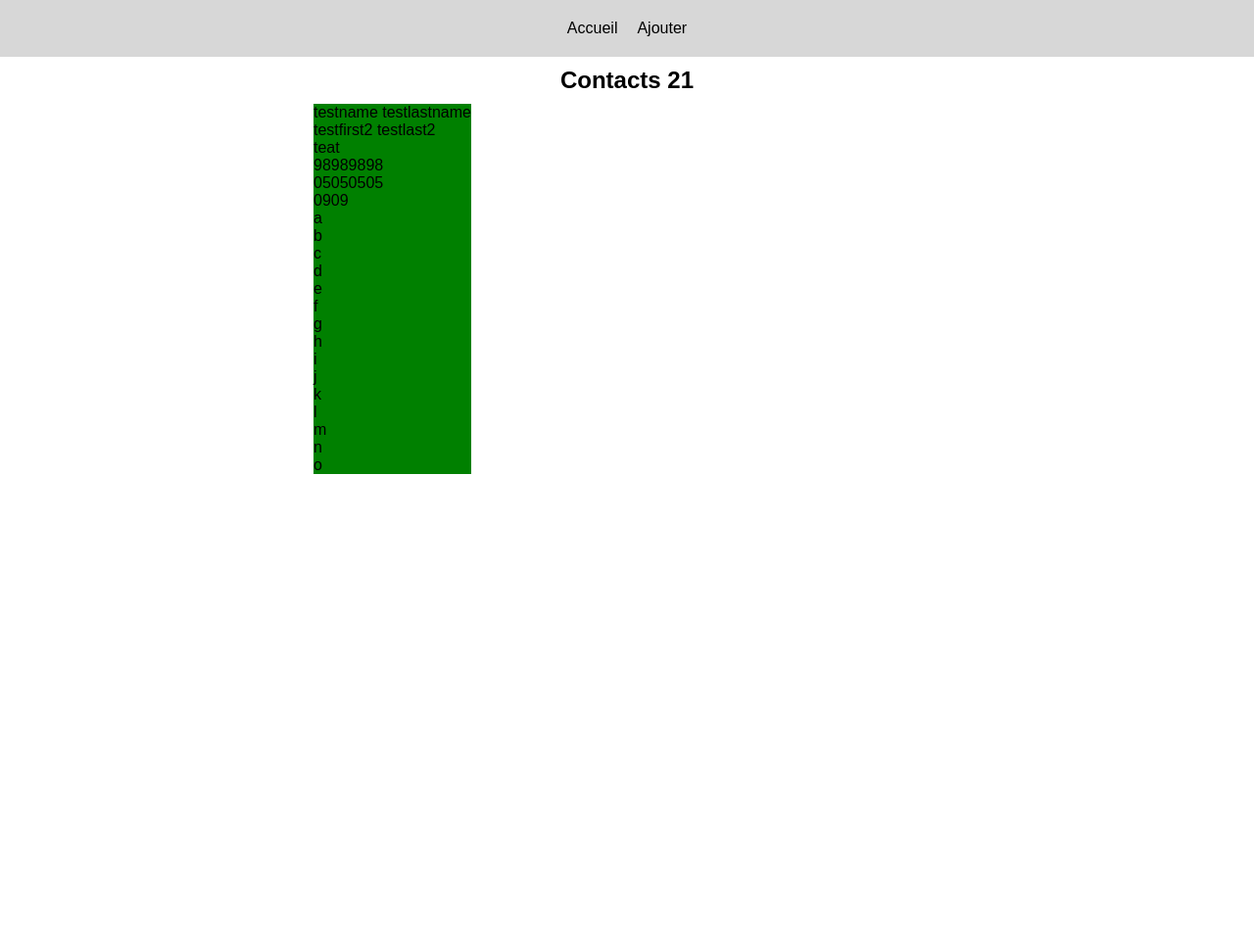
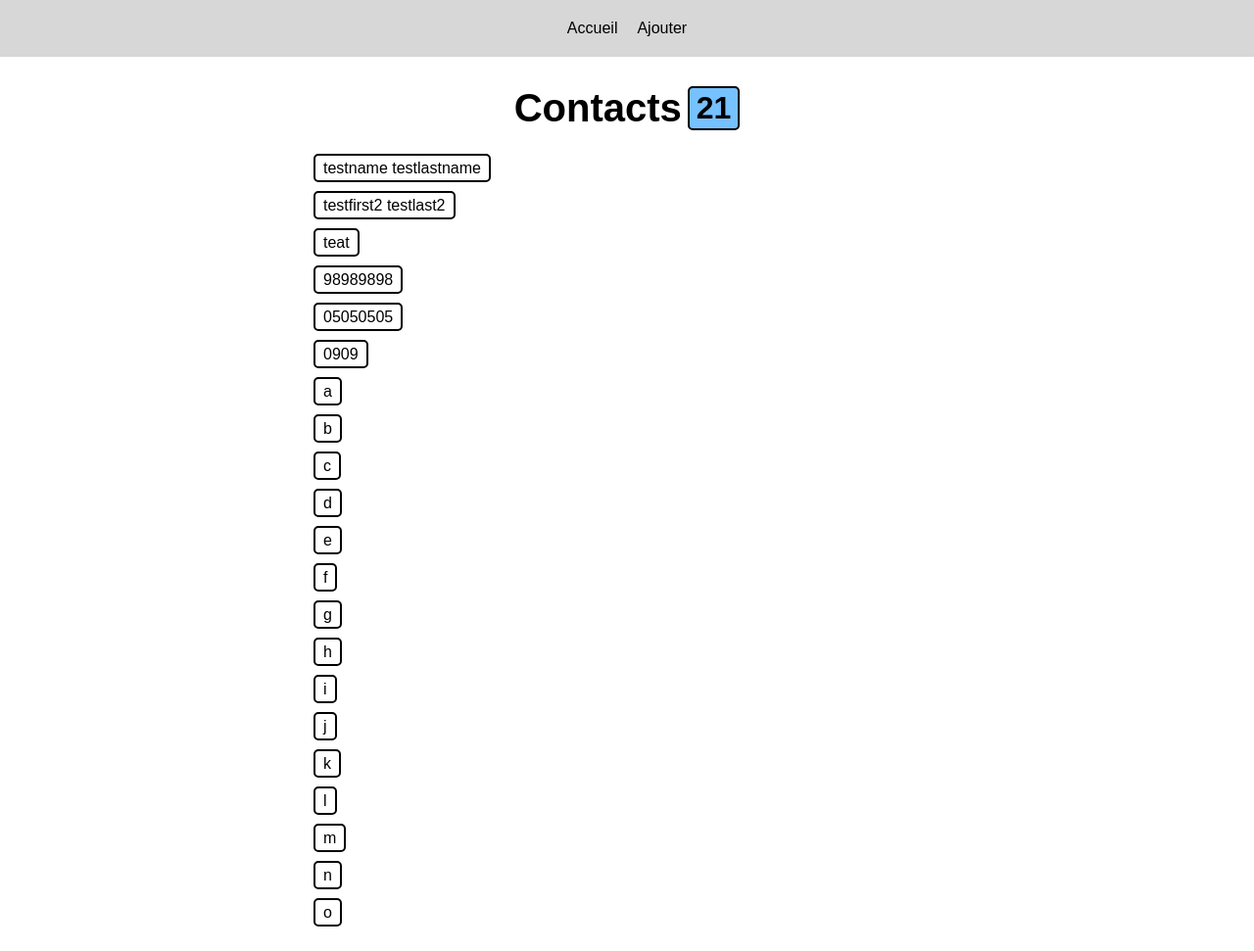
Before and after one commit to k-3st3ban/repertoire_tel_NSI, a Flask app: page / in a window 1280 px wide. Shown: the whole page at 98% size. Before the commit the page ends 484 px from the top, so only its background shows below. Run offline with Flask 2, Linux system fonts and the light colour scheme; data comes from the database, SQL or seed files in the repository; both versions use the stored data as it was after the commit.

Commit message:
index page styles

```diff
--- a/static/css/styles.css
+++ b/static/css/styles.css
@@ -1,3 +1,7 @@
+:root {
+    --main-bg-color: rgb(215, 215, 215);
+}
+
 * {
     margin: 0;
     padding: 0;
@@ -11,7 +15,7 @@ header {
     display: flex;
     justify-content: center;
     align-items: center;
-    background-color: rgb(215, 215, 215);
+    background-color: var(--main-bg-color);
     padding-block: 20px;
 }
 
@@ -28,7 +32,7 @@ main {
     justify-content: center;
     align-items: center;
     gap: 10px;
-    padding-block: 10px;
+    padding-block: 30px;
 }
 
 .main-container {
@@ -37,15 +41,42 @@ main {
     flex-direction: column;
     justify-content: center;
     align-items: flex-start;
-    gap: 10px;
+    gap: 30px;
 }
 
 .main-container h1 {
     align-self: center;
+    display: flex;
+    justify-content: center;
+    align-items: center;
+    gap: 6px;
+    font-size: 2.5rem;
 }
 
 .contacts-list {
-    background-color: green;
+    display: flex;
+    justify-content: flex-start;
+    align-items: flex-start;
+    flex-direction: column;
+    gap: 20px;
+}
+
+.contacts-list a {
+    border: 2px solid black;
+    border-radius: 5px;
+    padding: 4px 8px;
+}
+
+.contacts-list a:hover {
+    background-color: var(--main-bg-color);
+}
+
+.contacts-number {
+    background-color: rgb(118, 193, 255);
+    padding: 2px 7px;
+    border-radius: 5px;
+    border: 2px solid black;
+    font-size: 0.8em;
 }
 
 .alert {
--- a/templates/index.html
+++ b/templates/index.html
@@ -1,7 +1,7 @@
 {% extends 'layout.html' %}
 {% block title %}Accueil{% endblock %}
 {% block content %}
-<h1>Contacts <span>{{ contacts|length }}</span></h1>
+<h1>Contacts <span class="contacts-number">{{ contacts|length }}</span></h1>
 {% if contacts|length > 0 %}
 <ul class="contacts-list">
     {% for contact in contacts %}
```
Also changed, not shown: repertoire.db.
